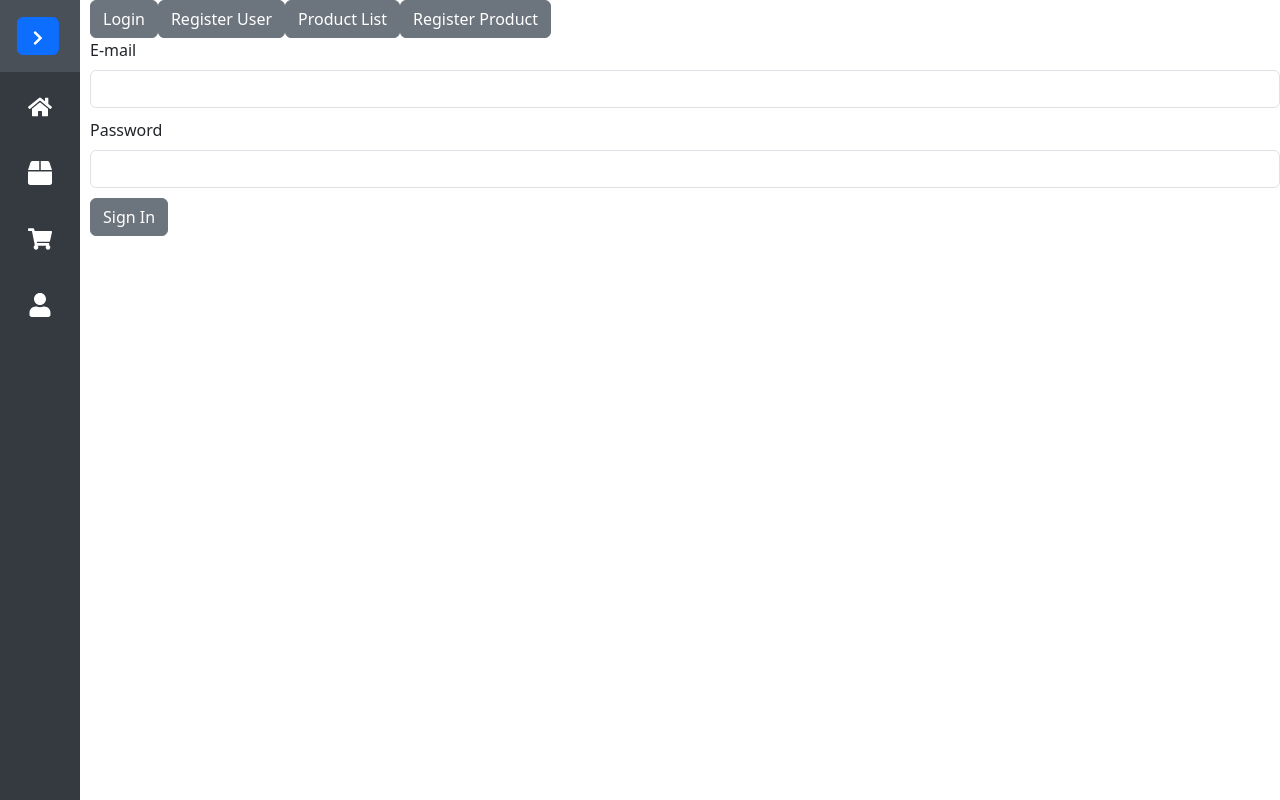
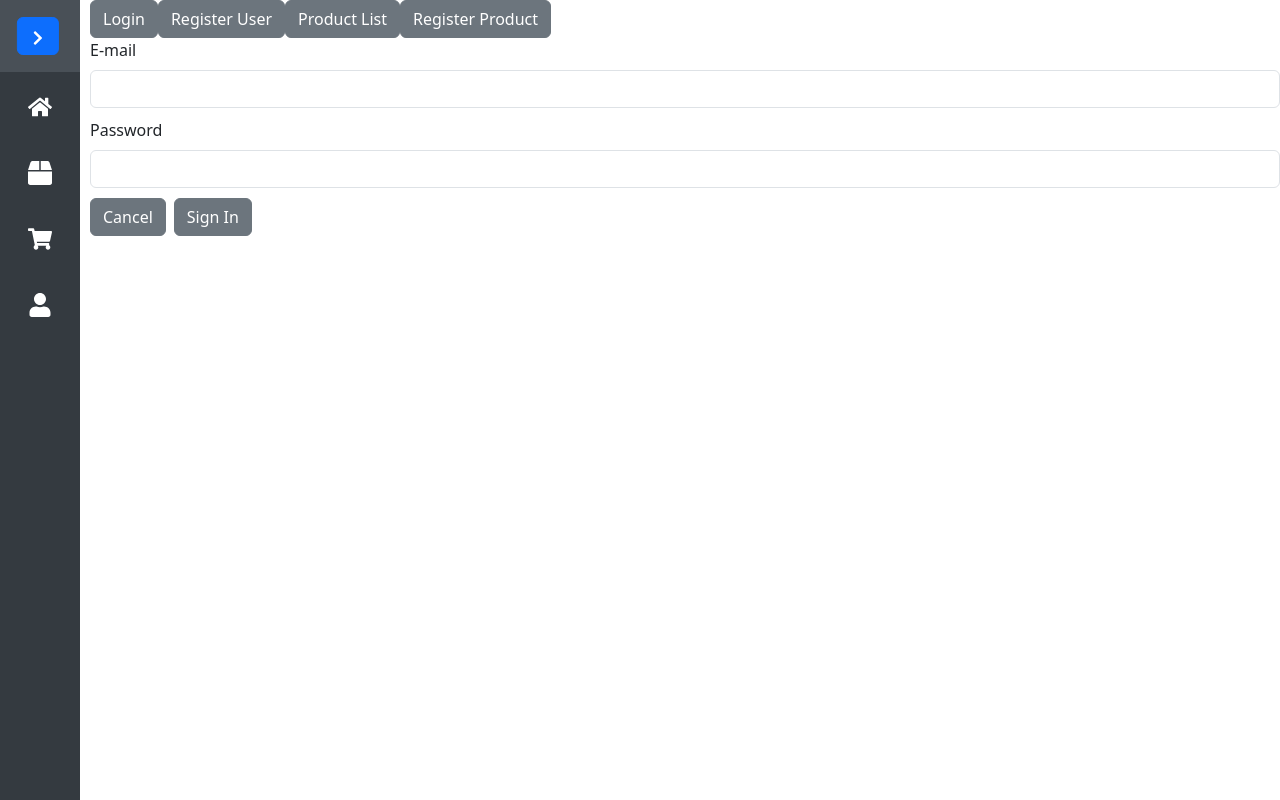
Before and after one commit to Luan-oliveira8/Mercadinho-App, a React (Create React App) app: page / in a window 1280 px wide. Built offline with nearby package versions, Linux system fonts and the light colour scheme.

Commit message:
Refatorando componente FormGroup para redirecionar para a rota recebida por parametro ou a ultima acessada

```diff
--- a/src/components/button/Button.tsx
+++ b/src/components/button/Button.tsx
@@ -9,6 +9,7 @@ const Button: React.FC<ButtonProps> = ({
   className,
   color,
   children,
+  hidden,
 }) => {
   return (
     <ReactstrapButton
@@ -17,6 +18,7 @@ const Button: React.FC<ButtonProps> = ({
       className={className}
       color={color}
       type="submit"
+      hidden={hidden}
     >
       {children}
       {label}
--- a/src/components/button/ButtonProps.tsx
+++ b/src/components/button/ButtonProps.tsx
@@ -7,4 +7,5 @@ export interface ButtonProps {
   style?: CSSProperties;
   onClick?: () => void;
   children?: React.ReactNode;
+  hidden?: boolean;
 }
--- a/src/components/formGroup/FormGroup.tsx
+++ b/src/components/formGroup/FormGroup.tsx
@@ -15,8 +15,9 @@ const FormGroup: React.FC<FormGroupProps> = ({
   labelButtonCancel = "Cancel",
   labelButtonInclude = "Include",
   onSubmit,
-  onClickCancel,
   routeInclude = "",
+  routeCancel = "back",
+  hidenButtonCancel = false,
   beforesubmit,
   afterSubmit,
   children,
@@ -24,8 +25,11 @@ const FormGroup: React.FC<FormGroupProps> = ({
 }) => {
   const navigate = useNavigate();
 
-  const onClickInclude = (routeInclude: string) => {
-    navigate(routeInclude);
+  const handleNavigation = (route: string) => {
+    if (route === "back" && window.history.length > 1) {
+      navigate(-1);
+    }
+    navigate(route);
   };
 
   const handleFormSubmit = async (formData?: any) => {
@@ -40,9 +44,6 @@ const FormGroup: React.FC<FormGroupProps> = ({
     if (onSubmit) {
       onSubmit(formData);
     }
-    if (onClickCancel) {
-      onClickCancel();
-    }
   };
 
   return (
@@ -55,8 +56,8 @@ const FormGroup: React.FC<FormGroupProps> = ({
         <Col xs="auto" className="me-4">
           <Button
             label={labelButtonInclude}
-            onClick={() => onClickInclude(routeInclude)}
             className="ms-auto"
+            onClick={() => handleNavigation(routeInclude)}
           >
             <FaPlus className="me-2" />
           </Button>
@@ -68,9 +69,10 @@ const FormGroup: React.FC<FormGroupProps> = ({
       <Row>
         <Col xs="auto">
           <Button
-            className={cx("me-2", { "d-none": !onClickCancel })}
             label={labelButtonCancel}
-            onClick={onClickCancel}
+            className="me-2"
+            hidden={hidenButtonCancel}
+            onClick={() => handleNavigation(routeCancel)}
           />
           <Button
             label={labelButtonSubmit}
--- a/src/components/formGroup/FormGroupProps.tsx
+++ b/src/components/formGroup/FormGroupProps.tsx
@@ -6,6 +6,8 @@ export interface FormGroupProps {
   labelButtonCancel?: string;
   labelButtonInclude?: string;
   routeInclude?: string;
+  routeCancel?: string;
+  hidenButtonCancel?: boolean;
   className?: string;
   color?: string;
   style?: CSSProperties;
```
